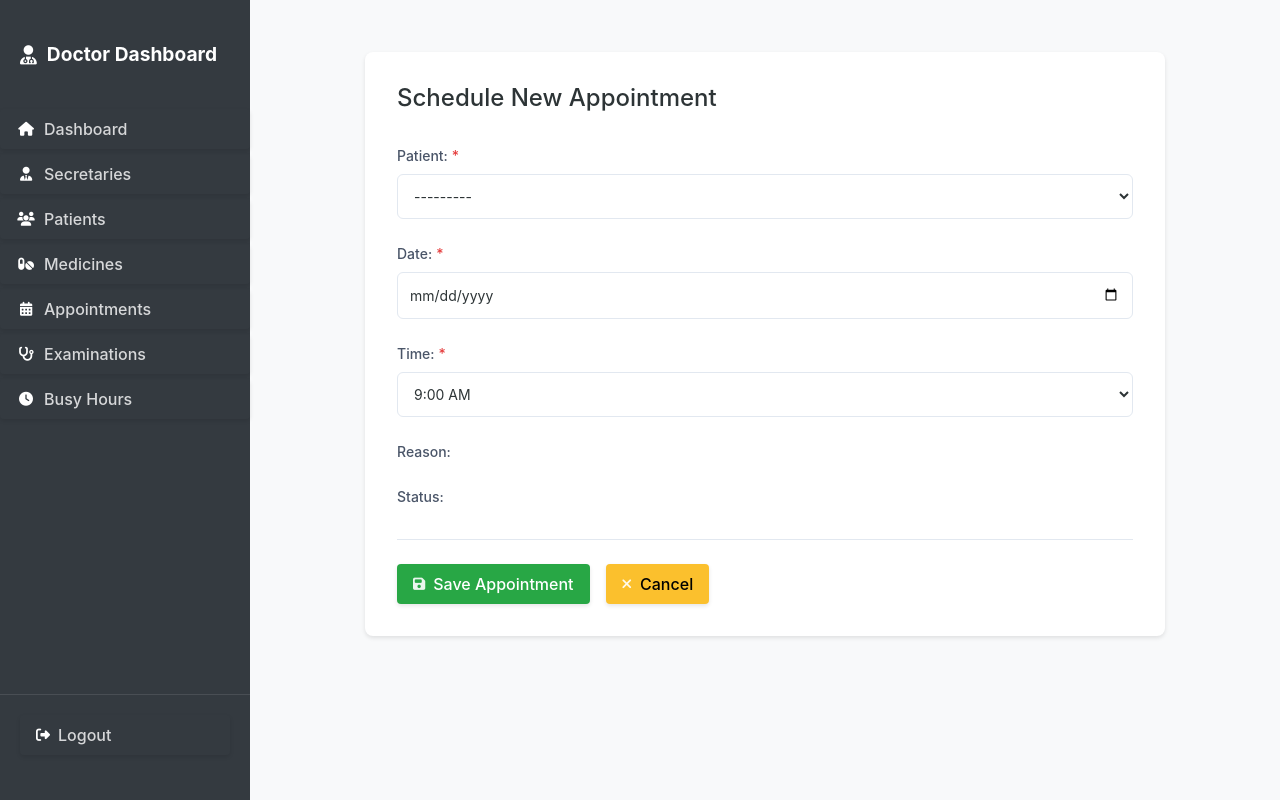
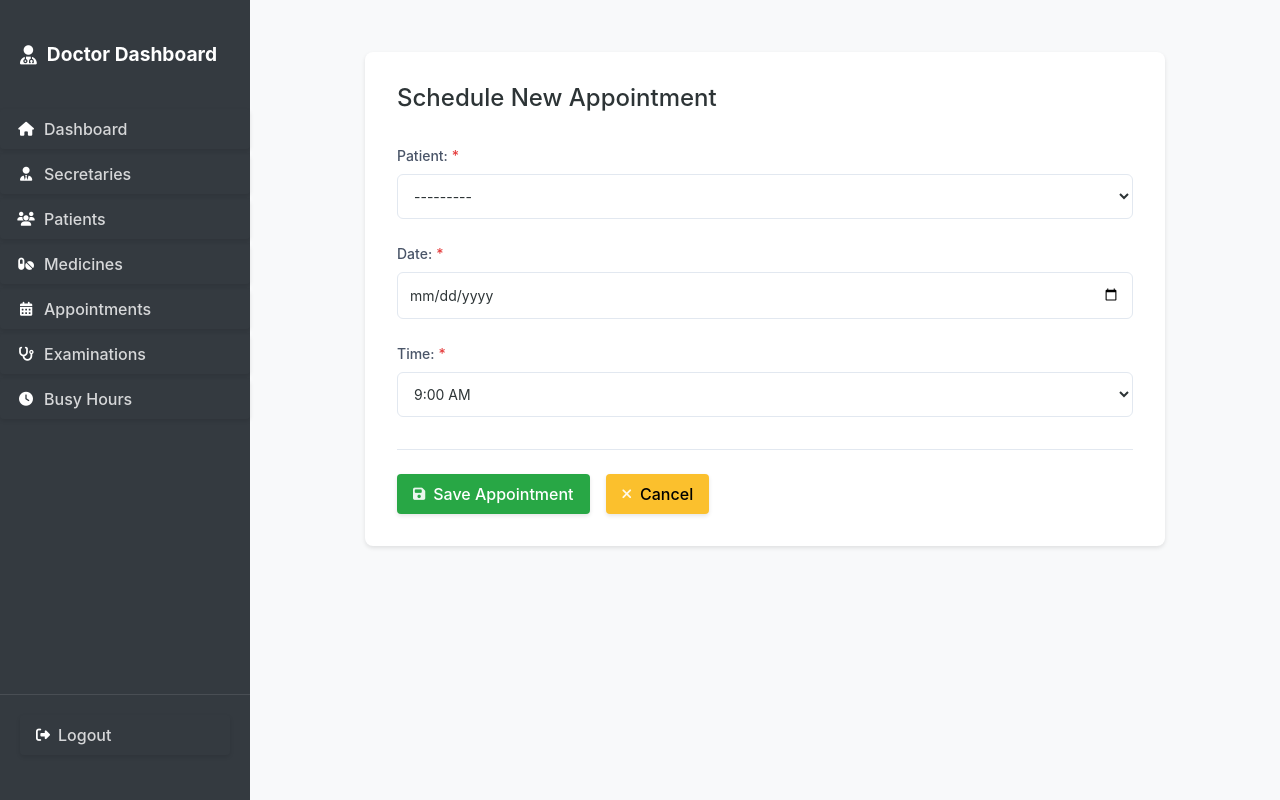
Before and after one commit to ZZSavagelordZZ/itec320_project20801530, a Django app: page /appointments/add/ in a window 1280 px wide. Run offline with Django 5.2, Linux system fonts and the light colour scheme; a user stored in the database is signed in; data comes from the database, SQL or seed files in the repository; both versions use the stored data as it was after the commit.

Commit message:
checkpoint 6

```diff
--- a/Itec320_project/secretary_dash/forms.py
+++ b/Itec320_project/secretary_dash/forms.py
@@ -129,7 +129,7 @@
 
     class Meta:
         model = User
-        fields = ('username', 'email', 'first_name', 'last_name', 'phone', 'password1', 'password2')
+        fields = ('email', 'first_name', 'last_name', 'phone', 'password1', 'password2')
 
     def __init__(self, *args, **kwargs):
         super().__init__(*args, **kwargs)
@@ -143,6 +143,7 @@
 
     def save(self, commit=True):
         user = super().save(commit=False)
+        user.username = self.cleaned_data['email']  # Use email as username
         user.email = self.cleaned_data['email']
         user.first_name = self.cleaned_data['first_name']
         user.last_name = self.cleaned_data['last_name']
--- a/Itec320_project/secretary_dash/views.py
+++ b/Itec320_project/secretary_dash/views.py
@@ -562,12 +562,75 @@
                 appointment.status = 'completed'
                 appointment.save()
 
-            messages.success(request, mark_safe(
-                '<div class="message-content">'
-                '<h4>Examination Created</h4>'
-                '<p>The examination has been created successfully.</p>'
-                '</div>'
-            ))
+            # Prepare and send email to patient
+            try:
+                # Create email content
+                subject = f'Examination Details - {examination.date}'
+
+                # Build the prescriptions list
+                prescriptions_html = ""
+                for prescription in examination.prescriptions.all():
+                    prescriptions_html += f"""
+                    <div style="margin-bottom: 10px;">
+                        <strong>Medicine:</strong> {prescription.medicine.name}<br>
+                        <strong>Dosage:</strong> {prescription.dosage}<br>
+                        <strong>Duration:</strong> {prescription.duration}<br>
+                        {f'<strong>Notes:</strong> {prescription.notes}<br>' if prescription.notes else ''}
+                    </div>
+                    """
+
+                # Create HTML message
+                message = f"""
+                <html>
+                <body style="font-family: Arial, sans-serif; line-height: 1.6; color: #333;">
+                    <h2>Examination Details</h2>
+                    <p>Dear {examination.patient.name},</p>
+
+                    <div style="margin: 20px 0;">
+                        <strong>Date:</strong> {examination.date}<br>
+                        <strong>Time:</strong> {examination.time}<br>
+                    </div>
+
+                    <div style="margin: 20px 0;">
+                        <h3>Symptoms</h3>
+                        <p>{examination.symptoms}</p>
+
+                        <h3>Diagnosis</h3>
+                        <p>{examination.diagnosis}</p>
+                    </div>
+
+                    {f'<div style="margin: 20px 0;"><h3>Prescriptions</h3>{prescriptions_html}</div>' if prescriptions_html else ''}
+
+                    <p style="margin-top: 20px;">Best regards,<br>Your Doctor</p>
+                </body>
+                </html>
+                """
+
+                # Send email
+                send_mail(
+                    subject,
+                    '',  # Empty string for plain text version
+                    settings.EMAIL_HOST_USER,
+                    [examination.patient.email],
+                    fail_silently=False,
+                    html_message=message
+                )
+
+                messages.success(request, mark_safe(
+                    '<div class="message-content">'
+                    '<h4>Examination Created</h4>'
+                    '<p>The examination has been created successfully and an email has been sent to the patient.</p>'
+                    '</div>'
+                ))
+            except Exception as e:
+                logger.error(f"Failed to send examination email: {str(e)}")
+                messages.success(request, mark_safe(
+                    '<div class="message-content">'
+                    '<h4>Examination Created</h4>'
+                    '<p>The examination has been created successfully, but we could not send the email notification.</p>'
+                    '</div>'
+                ))
+
             return redirect('secretary_dash:examination_list')
         else:
             # Format error messages
--- a/Itec320_project/templates/secretary_dash/common/appointment_form.html
+++ b/Itec320_project/templates/secretary_dash/common/appointment_form.html
@@ -39,28 +39,6 @@
         {% endif %}
     </div>
 
-    <div class="form-group {% if form.reason.field.required %}required-field{% endif %} {% if form.reason.errors %}has-error{% endif %}">
-        <label for="{{ form.reason.id_for_label }}">Reason:</label>
-        {{ form.reason }}
-        {% if form.reason.help_text %}
-            <div class="help-text">{{ form.reason.help_text }}</div>
-        {% endif %}
-        {% if form.reason.errors %}
-            <div class="error">{{ form.reason.errors }}</div>
-        {% endif %}
-    </div>
-
-    <div class="form-group {% if form.status.field.required %}required-field{% endif %} {% if form.status.errors %}has-error{% endif %}">
-        <label for="{{ form.status.id_for_label }}">Status:</label>
-        {{ form.status }}
-        {% if form.status.help_text %}
-            <div class="help-text">{{ form.status.help_text }}</div>
-        {% endif %}
-        {% if form.status.errors %}
-            <div class="error">{{ form.status.errors }}</div>
-        {% endif %}
-    </div>
-
     <div class="form-actions">
         <button type="submit" class="btn btn-add">
             <i class="fas fa-save"></i>
--- a/Itec320_project/templates/secretary_dash/doctor/secretary_confirm_delete.html
+++ b/Itec320_project/templates/secretary_dash/doctor/secretary_confirm_delete.html
@@ -11,7 +11,6 @@
 
     <div class="secretary-details">
         <p><strong>Name:</strong> {{ secretary.user.get_full_name }}</p>
-        <p><strong>Username:</strong> {{ secretary.user.username }}</p>
         <p><strong>Phone:</strong> {{ secretary.phone }}</p>
     </div>
 
```
Also changed, not shown: Itec320_project/db.sqlite3.
